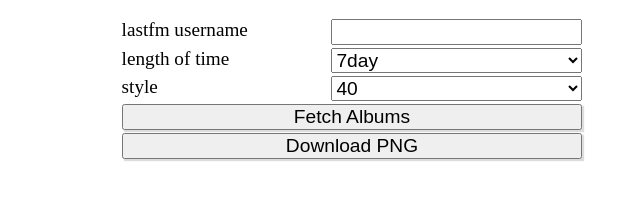
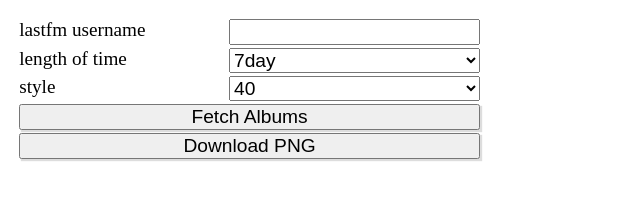
Before and after one commit to mademast/bottomsters, a plain HTML site: page index.html in a window 1280 px wide. Shown: the whole page, without its empty margins (0-640 px from the left). Drawn offline with Linux system fonts and the light colour scheme.

Commit message:
Use the full width on >60rem screens

```diff
--- a/style.css
+++ b/style.css
@@ -25,10 +25,9 @@ html {
 
 @media (min-width: 60rem) {
     body {
-        width: 56rem;
+        width: 100%;
         height: 100vh;
 
-        margin: 0 auto;
         padding: 1rem;
 
         display: grid;
```
